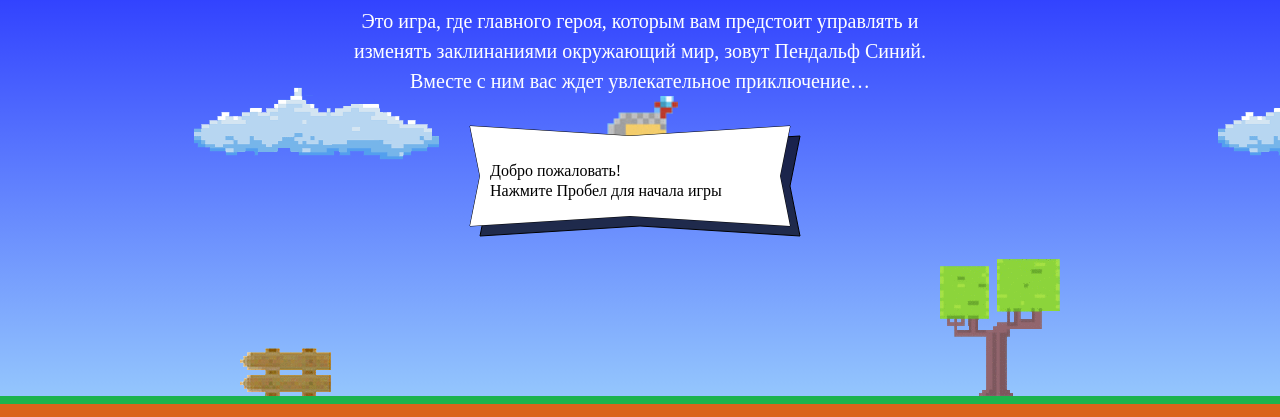
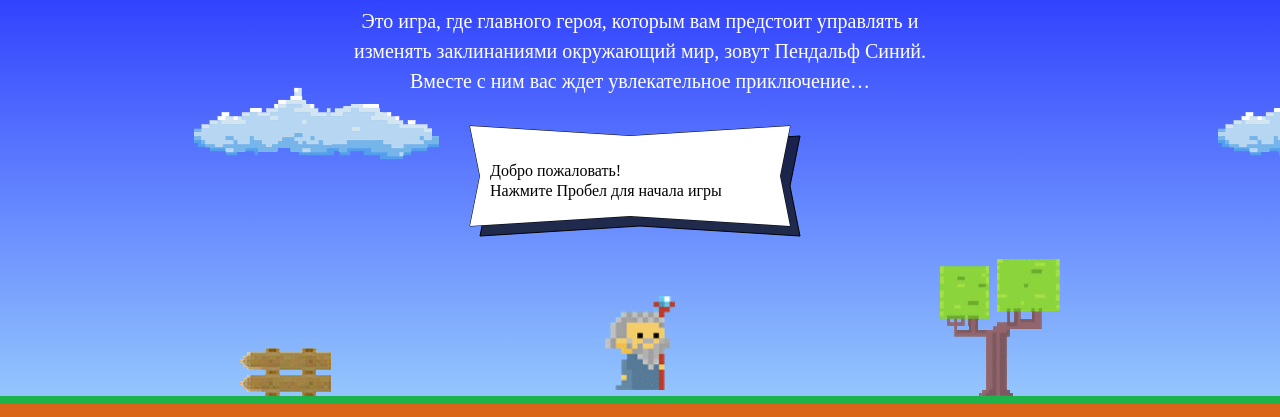
Before and after one commit to dmitryzolot/902855-code-and-magick-19, a website: page index.html in a window 1280 px wide. Shown: the part 203-620 px from the top of the page. Drawn offline with Linux system fonts and the light colour scheme; a web font is replaced by a local one.

Commit message:
исправляет замечания по первому заданию

```diff
--- a/index.html
+++ b/index.html
@@ -182,29 +182,25 @@
 </template>
 
 <script>
-  var fireballSize = 50;
-  var wizardSpeed = 1;
-  var wizardWidth = 75;
+  var fireballSize = 22;
+  var wizardSpeed = 3;
+  var wizardWidth = 70;
 
   var getFireballSpeed = function(left) {
-    if (left) {
-      return 5;
-    }
-    else
-      return 2;
+    return left ? 5 : 2;
   };
 
   var getWizardHeight = function() {
     return wizardWidth * 1.337;
-  }
+  };
 
   function getWizardX(width) {
     return (width - wizardWidth) / 2;
   };
 
   function getWizardY(height) {
-    return height / 3 - getWizardHeight();
-  }
+    return height * 2 / 3;
+  };
 
 </script>
 <script src="js/game.js"></script>
```
